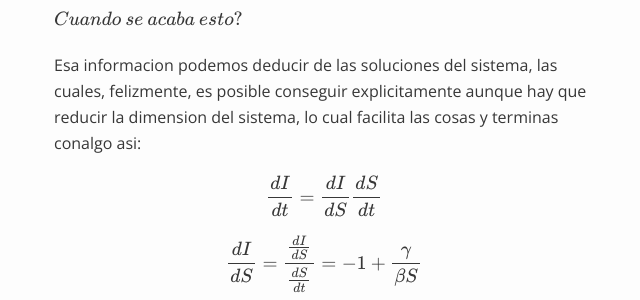
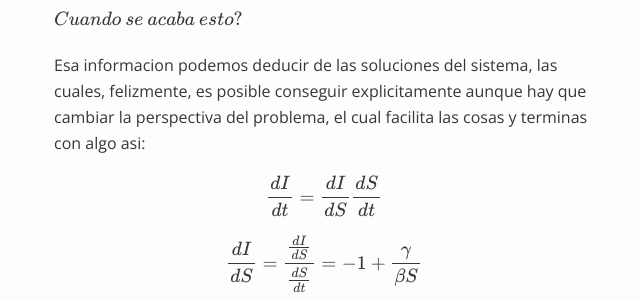
Before and after one commit to Caquita-beep/Caquita-beep.github.io, a Jekyll site: the page built from _posts/2020-03-27-Simulacion-COVID-19-Ecuador-con-modelo-SIR.md, in a window 1280 px wide and 900 px high, scrolled down 3878 px. Shown: the part 206-506 px from the top of the window, without its empty margins (316-956 px from the left). Built offline with Jekyll 4.4.1, drawn with Linux system fonts in a browser that asks for light colours; formulas are drawn with MathJax 3; a script that is not in the unit is left out.

Commit message:
Update 2020-03-27-Simulacion-COVID-19-Ecuador-con-modelo-SIR.md

```diff
--- a/_posts/2020-03-27-Simulacion-COVID-19-Ecuador-con-modelo-SIR.md
+++ b/_posts/2020-03-27-Simulacion-COVID-19-Ecuador-con-modelo-SIR.md
@@ -69,7 +69,7 @@ Denota $S_0\beta/\gamma$ con el simbolo $R_0$. $R_0$ es conocido como el $basic$
 
 $Cuando$ $se$ $acaba$ $esto?$
 
-Esa informacion podemos deducir de las soluciones del sistema, las cuales, felizmente, es posible conseguir explicitamente aunque hay que reducir la dimension del sistema, lo cual facilita las cosas y terminas conalgo asi:
+Esa informacion podemos deducir de las soluciones del sistema, las cuales, felizmente, es posible conseguir explicitamente aunque hay que cambiar la perspectiva del problema, el cual facilita las cosas y terminas con algo asi:
 
 $$ \frac{dI}{dt} =  \frac{dI}{dS}  \frac{dS}{dt}$$
 
```
